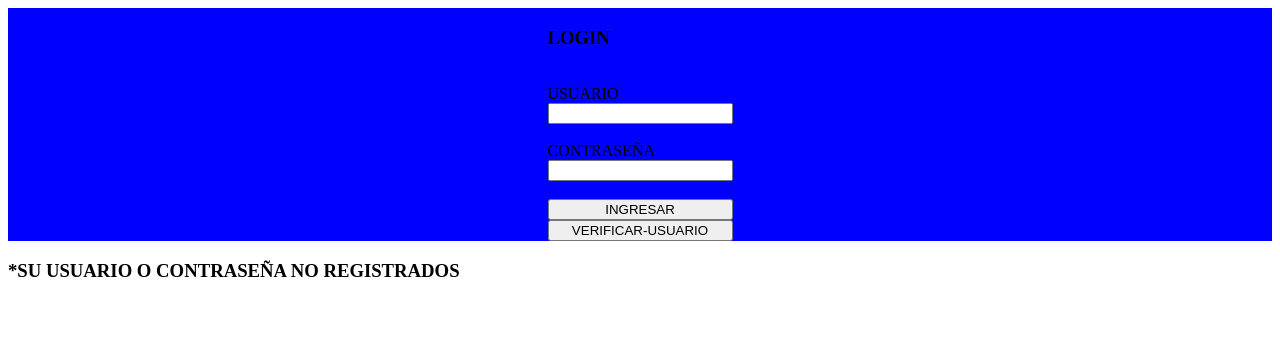
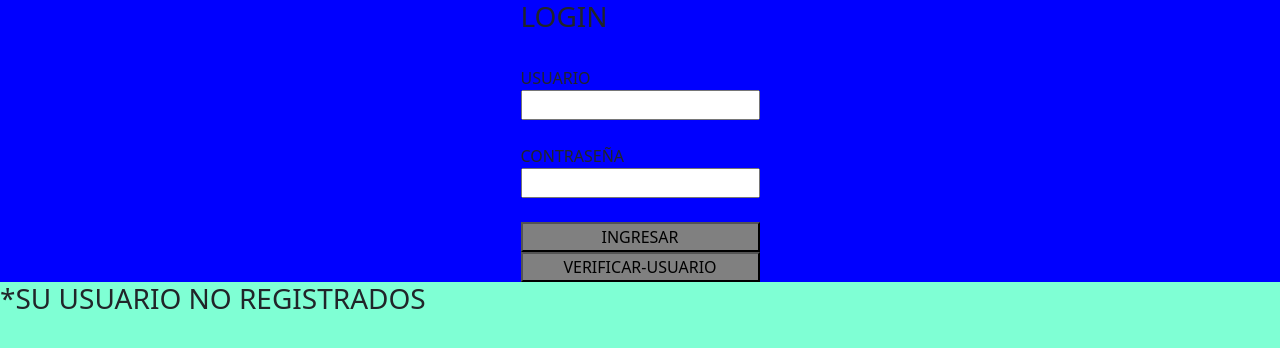
Before and after one commit to antukung/Ejercicio_LOGEARSE_base_local, a plain HTML site: page index.html in a window 1280 px wide. Both pictures are taken after a click on the button "VERIFICAR-USUARIO". Drawn offline with nearby package versions, Linux system fonts and the light colour scheme.

Commit message:
actualizacion con nueva pagina

```diff
--- a/estilo.css
+++ b/estilo.css
@@ -3,3 +3,11 @@
     display: grid;
     place-content: center;
 }
+
+body {
+    background-color: aquamarine;
+}
+
+#boton {
+    background-color: gray;
+}
--- a/index.html
+++ b/index.html
@@ -4,6 +4,7 @@
     <meta charset="UTF-8">
     <meta http-equiv="X-UA-Compatible" content="IE=edge">
     <meta name="viewport" content="width=device-width, initial-scale=1.0">
+    <link href="https://cdn.jsdelivr.net/npm/bootstrap@5.3.0/dist/css/bootstrap.min.css" rel="stylesheet" integrity="sha384-9ndCyUaIbzAi2FUVXJi0CjmCapSmO7SnpJef0486qhLnuZ2cdeRhO02iuK6FUUVM" crossorigin="anonymous">
     <link rel="stylesheet" href="estilo.css">
     <title>Ingreso</title>
 </head>
@@ -15,12 +16,13 @@
     <input id="usuario" type="text">
     <br>
     <label for="contrasenia">CONTRASEÑA</label>
-    <input id="contrasenia" type="text">
+    <input type="text" name="" id="contrasenia">
     <br>
-    <button onclick="verificar()">INGRESAR</button>
-    <button onclick="verifica2()">VERIFICAR-USUARIO</button>
+    <button onclick="verificar()" id="boton">INGRESAR</button>
+    <button onclick="verifica2()" id="boton">VERIFICAR-USUARIO</button>
     </div>
     <h3 id="parafo-bien-mal">ESTA INGRESADO</h3>
+    <script src="https://cdn.jsdelivr.net/npm/bootstrap@5.3.0/dist/js/bootstrap.bundle.min.js" integrity="sha384-geWF76RCwLtnZ8qwWowPQNguL3RmwHVBC9FhGdlKrxdiJJigb/j/68SIy3Te4Bkz" crossorigin="anonymous"></script>
     <script src="json.js"></script>
 </body>
 </html>
--- a/json.js
+++ b/json.js
@@ -1,7 +1,8 @@
 /*Este es un codigo dedasorrallado para funcionar con la base de datos local simplemente*/
 const inputNombre= document.querySelector("#usuario");
 const inputContrasenia= document.querySelector("#contrasenia");
-const inputParrafo1=document.querySelector("#parafo-bien-mal")
+const inputParrafo1=document.querySelector("#parafo-bien-mal");
+const cuerpoDePagina=document.querySelector("body")
 
 function verificar() {
     /**Guarda datos y contrañias ingresados en LOCALSTORAGUE */
@@ -11,9 +12,12 @@ function verificar() {
  /**VERIFICA QUE LOS DATOS GUARDADOS SEAN VALIDOS EN REALIDAD VERIFICA SOLO EL USUARIO */
 function verifica2() {
   if (localStorage.getItem(inputNombre.value, JSON.stringify(inputContrasenia.value))) {
-    inputParrafo1.innerHTML=`*SU USUARIO Y CONTRASEÑA VALIDOS`;
+    cuerpoDePagina.innerHTML=`<h1>FACEBOOK</h1>
+    <img src="https://encrypted-tbn0.gstatic.com/images?q=tbn:ANd9GcSgQWZzDfwM1ck0SnpSx0C4AZylsfxCKMkKxQ&usqp=CAU" alt="" srcset="">
+    <h4>Carlos Miguel Ibaldi</h4>
+    <p>Somos unos jovenes con varias ideas de publicidad tenemos ideas que podrian revolucionar el mercado de todas la formas </p>`;
   } else {
-    inputParrafo1.innerHTML=`*SU USUARIO O CONTRASEÑA NO REGISTRADOS`;
+    inputParrafo1.innerHTML=`*SU USUARIO NO REGISTRADOS`;
   }
 }
 /*
```
